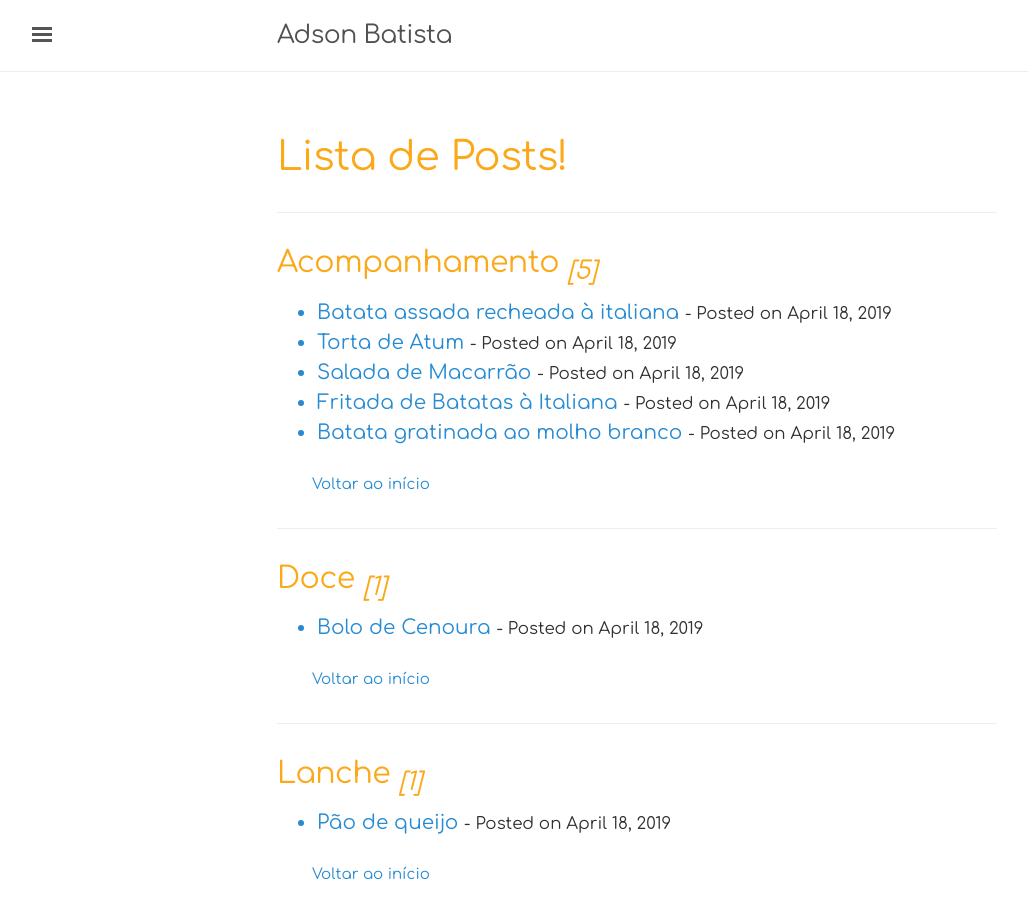
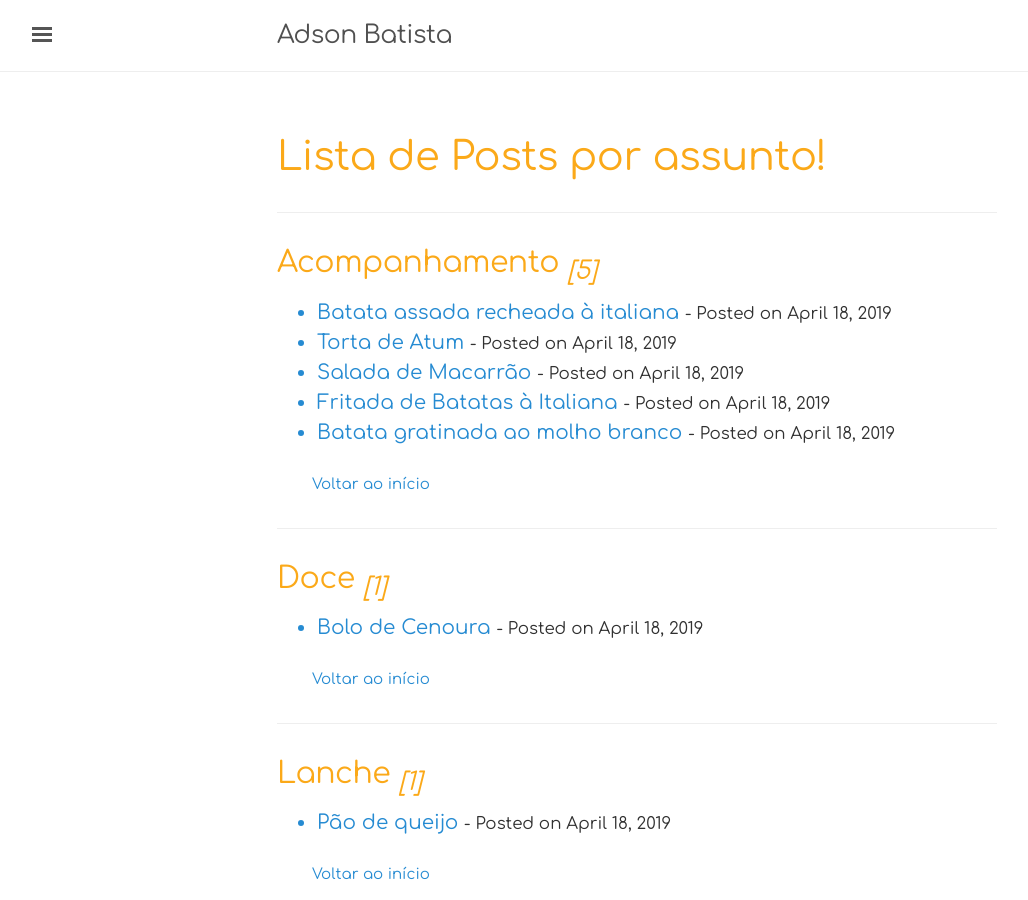
Before and after one commit to AdsonBatista/AdsonBatista.github.io, a Jekyll site: the page built from tags.md, in a window 1280 px wide and 900 px high. Shown: the whole window, without its empty margins (3-1031 px from the left). Built offline with Jekyll 4.4.1, drawn with Linux system fonts in a browser that asks for light colours.

Commit message:
clear pages

```diff
--- a/_includes/sidebar.html
+++ b/_includes/sidebar.html
@@ -10,12 +10,12 @@
 
   <nav class="sidebar-nav">
     <a class="sidebar-nav-item{% if page.url == '/' %} active{% endif %}" href="{{ site.baseurl }}/">Home</a>
-    <a class="sidebar-nav-item"  href="/blog">Blog</a>
-    <a class="sidebar-nav-item"  href="/life">Minha Vida</a>
-    <a class="sidebar-nav-item"  href="/diario">Diario</a>
-    <a class="sidebar-nav-item"  href="/notes">Estudos</a>
-    <a class="sidebar-nav-item"  href="/tags">Assuntos</a>
-    <a class="sidebar-nav-item"  href="/arquivo">Arquivo</a>
+    <a class="sidebar-nav-item" href="/blog">Blog</a>
+    <a class="sidebar-nav-item" href="/about">Sobre Min</a>
+    <a class="sidebar-nav-item" href="/diario">Diário</a>
+    <a class="sidebar-nav-item" href="/notes">Meus Estudos</a>
+    <!--<a class="sidebar-nav-item"  href="/tags">Assuntos</a>
+    <a class="sidebar-nav-item"  href="/arquivo">Arquivo</a>-->
 
     {% comment %}
     The code below dynamically generates a sidebar nav of pages with
@@ -26,7 +26,8 @@
     {% for node in pages_list %}
     {% if node.title != null %}
     {% if node.layout == "page" %}
-          <a class="sidebar-nav-item{% if page.url == node.url %} active{% endif %}" href="{{ site.baseurl }}{{ node.url }}">{{ node.title }}</a>
+    <a class="sidebar-nav-item{% if page.url == node.url %} active{% endif %}"
+      href="{{ site.baseurl }}{{ node.url }}">{{ node.title }}</a>
     {% endif %}
     {% endif %}
     {% endfor %}
--- a/tags.md
+++ b/tags.md
@@ -3,7 +3,7 @@
 title: Assuntos
 permalink: /tags/
 ---
-# Lista de Posts!
+# Lista de Posts por assunto!
 <!-- I follow the file from cloudoftags file of my github(https://github.com/hyunyoung2/hyunyoung2.github.io/blob/master/cloudoftags.html)-->
 <!-- this code from https://github.com/codinfox/codinfox-lanyon/blob/dev/blog/categories.html-->
   <div class="page">
```
Also changed, not shown: life.md (+2 -2 lines). Lines whose indentation alone changed are shown as unchanged.
